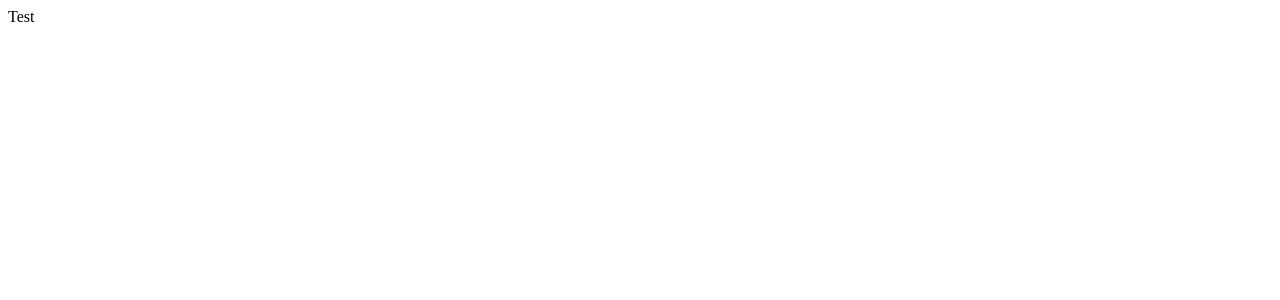
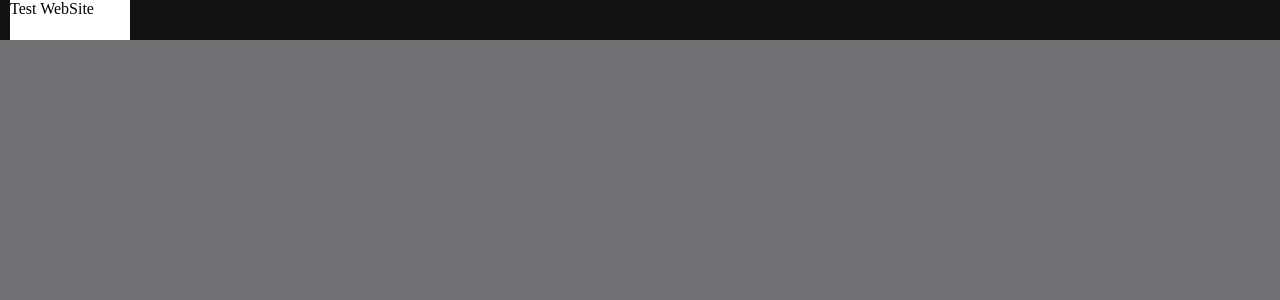
Before and after one commit to akshay280897/Testing-React-Redux, a React (Create React App) app: page / in a window 1280 px wide. Shown: the top 300 px of the page. Built offline with nearby package versions, Linux system fonts and the light colour scheme.

Commit message:
added component withour test

```diff
--- a/package.json
+++ b/package.json
@@ -3,6 +3,7 @@
   "version": "0.1.0",
   "private": true,
   "dependencies": {
+    "node-sass": "^4.13.0",
     "react": "^16.11.0",
     "react-dom": "^16.11.0",
     "react-scripts": "3.2.0"
--- a/src/App.js
+++ b/src/App.js
@@ -1,9 +1,11 @@
 import React from 'react';
+import Header from './components/header';
+import './App.scss';
 
 function App() {
   return (
     <div className="App">
-      Test
+      <Header/>
     </div>
   );
 }
--- /dev/null
+++ b/src/App.scss
@@ -0,0 +1,6 @@
+body {
+    background-color: #707174;
+    margin: 0;
+    padding: 0;
+
+}
--- /dev/null
+++ b/src/components/header/index.js
@@ -0,0 +1,13 @@
+import React from 'react';
+import './styles.scss'
+const Header = (props) => {
+    return(
+        <header>
+            <div className="wrap">
+                Test WebSite
+            </div>
+        </header>
+    )
+};
+
+export default Header;
--- /dev/null
+++ b/src/components/header/styles.scss
@@ -0,0 +1,14 @@
+header{
+    display: block;
+    margin: 0 auto;
+    padding: 0 10px;
+    background: #121212;
+}
+.wrap{
+    text-align: left;
+    background: #FFFFFF;
+    display: block;
+    max-width: 120px;
+    height: 40px;
+    margin: 0 ;
+}
```
Also changed, not shown: 1 other file (tests, documents, lock files or other folders).
